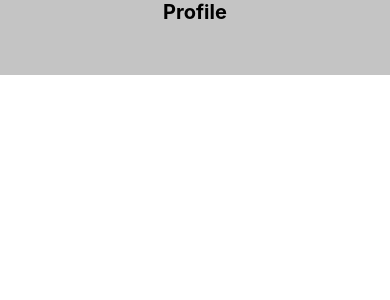
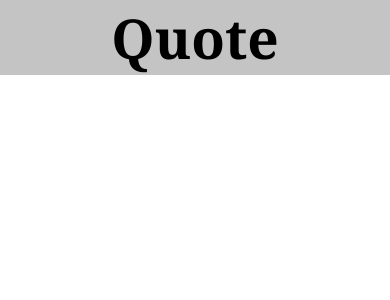
Before and after one commit to PaulZhang12/QuoteApplication, a React Native app: screen / in a window 390 px wide. Shown: the top 300 px of the page. Built offline with nearby package versions, Linux system fonts and the light colour scheme.

Commit message:
First Commit

```diff
--- a/App.js
+++ b/App.js
@@ -7,7 +7,6 @@
  */
 
 import React, {Component} from 'react';
-import {Platform, StyleSheet, View} from 'react-native';
 import ProfileScreen from './src/ProfileScreen.js';
 
 type Props = {};
--- a/src/ProfileScreen.js
+++ b/src/ProfileScreen.js
@@ -6,7 +6,7 @@ class ProfileScreen extends Component {
         return (
             <View style={styles.layout}>
                 <View style={styles.navbar}>
-                 <Text style={styles.title}>Profile</Text>
+                 <Text style={styles.title}>Quote</Text>
                 </View>
             </View>
         )
@@ -16,12 +16,12 @@ class ProfileScreen extends Component {
 const styles = StyleSheet.create({
     layout: {
         flex: 1,
-        width: 100 + "%",
-        height: 100 + "%"
     },
     title: {
         fontWeight: "bold",
-        fontSize: 20
+        fontSize: 55,
+        color: "black",
+        fontFamily: "georgia"
     },
     navbar: {
         width: 100 + "%",
```
